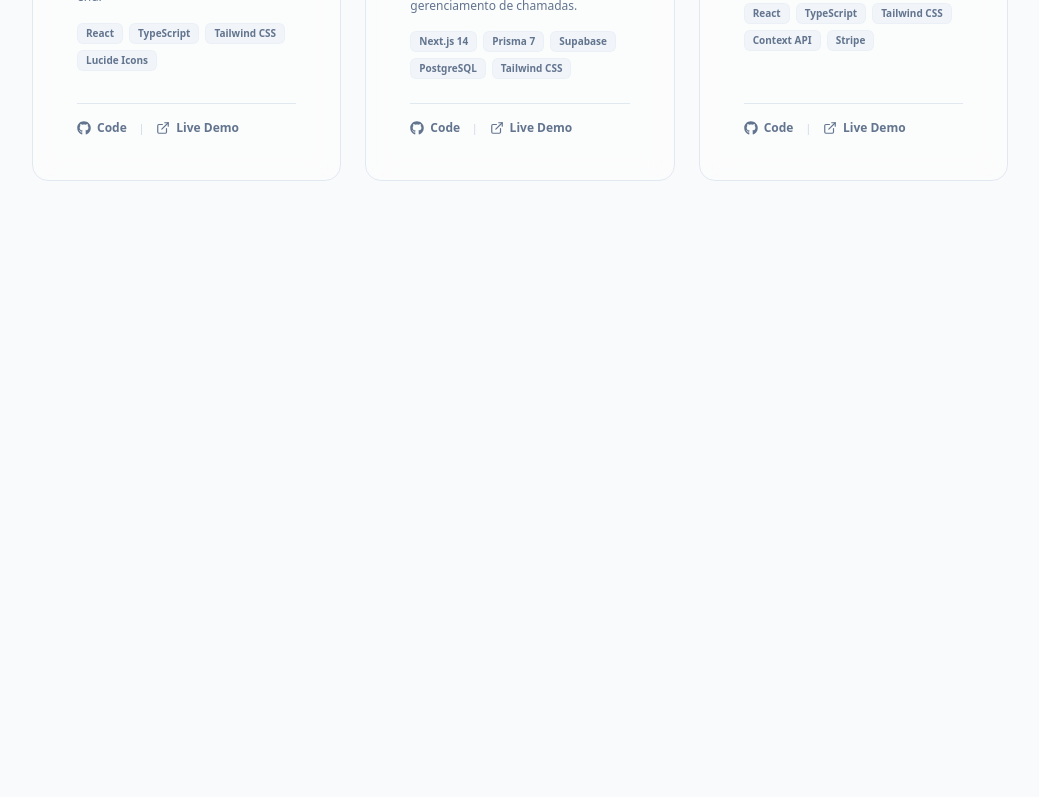
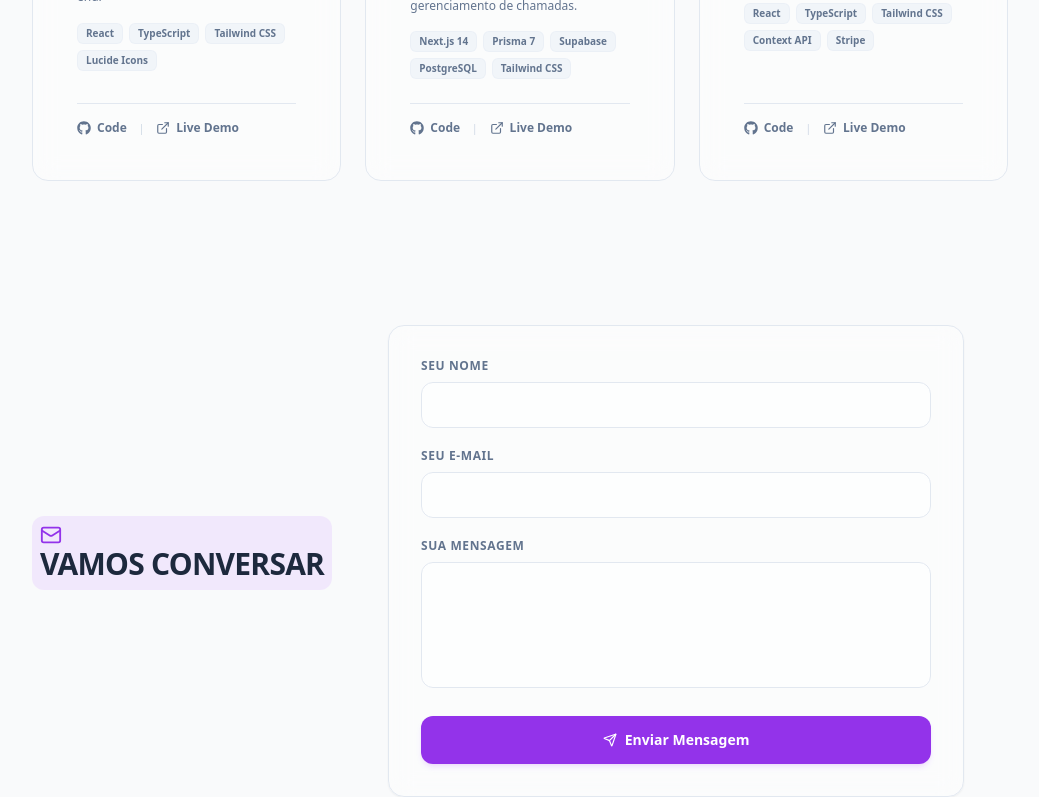
Before and after one commit to franferrazdev/franferrazdev-portfolio, a React (Vite) app: page / in a window 1280 px wide. Shown: the part 2000-2797 px from the top of the page, without its empty margins (120-1159 px from the left). Before the commit the page ends 2325 px from the top, so only its background shows below. Built offline with nearby package versions, Linux system fonts and the light colour scheme.

Commit message:
feat(ui): implement interactive ContactForm with input focus layers and async submission alerts closes #12

```diff
--- a/src/App.tsx
+++ b/src/App.tsx
@@ -4,6 +4,7 @@ import { HeroSection } from "./sections/HeroSection";
 import { AboutMe } from "./sections/AboutMe";
 import { SkillsSection } from "./sections/SkillsSection";
 import { ProjectsSection } from "./sections/ProjectsSection";
+import { ContactForm } from "./sections/ContactForm";
 
 export default function App() {
   return (
@@ -20,6 +21,8 @@ export default function App() {
         <AboutMe />
         <SkillsSection />
         <ProjectsSection />
+
+        <ContactForm />
       </main>
     </div>
   );
--- a/src/index.css
+++ b/src/index.css
@@ -34,6 +34,15 @@
       border-color: var(--color-brand-purple);
     }
   }
+
+  @keyframes fadeIn {
+    0% {
+      opacity: 0;
+    }
+    100% {
+      opacity: 1;
+    }
+  }
 }
 
 /* Configurações Globais de Renderização */
--- /dev/null
+++ b/src/sections/ContactForm.tsx
@@ -0,0 +1,128 @@
+import React, { useState } from "react";
+import { Mail, Send, CheckCircle2, Loader2 } from "lucide-react";
+import { useLanguage } from "@/context/LanguageContext";
+
+export function ContactForm() {
+  const { t } = useLanguage();
+
+  // Estados para gerenciar os campos de formulário e feedback de envio
+  const [name, setName] = useState("");
+  const [email, setEmail] = useState("");
+  const [message, setMessage] = useState("");
+  const [isSubmitting, setIsSubmitting] = useState(false);
+  const [isSuccess, setIsSuccess] = useState(false);
+
+  // Manipulação de envio do formulário simulando comportamento assíncrono
+  const handleSubmit = (e: React.SyntheticEvent) => {
+    e.preventDefault();
+    if (!name || !email || !message) return;
+
+    setIsSubmitting(true);
+
+    // Simula uma chamada de API / Serviço de e-mail
+    setTimeout(() => {
+      setIsSubmitting(false);
+      setIsSuccess(true);
+
+      // Limpa os campos após o envio com sucesso
+      setName("");
+      setEmail("");
+      setMessage("");
+
+      // Some com o alerta de sucesso após 5s
+      setTimeout(() => setIsSuccess(false), 5000);
+    }, 1500);
+  };
+
+  return (
+    <section
+      id="contact"
+      className="w-full max-w-5xl mx-auto px-6 py-16 flex flex-col gap-8 transition-colors duration-200"
+    >
+      {/* Cabeçalho da Seção */}
+      <div className="flex items-center gap-3 border-b border-slate-200/60 dark:border-slate-800/60 pb-4 w-full">
+        <div className="p-2 rounded-xl bg-purple-500/10 text-brand-purple dark:text-brand-neon shrink-0">
+          <Mail size={22} />
+          <h2 className="text-2xl sm:text-3xl font-black tracking-tight text-slate-800 dark:text-white uppercase">
+            {t.contact.title}
+          </h2>
+        </div>
+
+        {/* Container Centralizado do Formulário */}
+        <div className="w-full max-w-xl mx-auto mt-4">
+          <form
+            onSubmit={handleSubmit}
+            className="flex flex-col gap-5 p-6 sm:p-8 rounded-2xl border border-slate-200 dark:border-slate-800 bg-white/40 dark:bg-slate-900/40 backdrop-blur-md shadow-xs relative overflow-hidden"
+          >
+            {/* Campo: Nome */}
+            <div className="flex flex-col gap-2">
+              <label className="text-xs font-bold text-slate-500 dark:text-slate-400 uppercase tracking-wider">
+                {t.contact.name}
+              </label>
+              <input
+                type="text"
+                required
+                value={name}
+                onChange={(e) => setName(e.target.value)}
+                disabled={isSubmitting}
+                className="w-full px-4 py-3 rounded-xl border border-slate-200 dark:border-slate-800 bg-white/50 dark:bg-slate-900/50 text-sm text-slate-800 dark:text-white placeholder-slate-400 focus:outline-none focus:border-brand-purple dark:focus:border-brand-neon focus:ring-2 focus:ring-purple-500/10 dark:focus:ring-brand-neon/10 transition-all duration-200 disabled:opacity-50"
+              />
+            </div>
+
+            {/* Campo: E-mail */}
+            <div className="flex flex-col gap-2">
+              <label className="text-xs font-bold text-slate-500 dark:text-slate-400 uppercase tracking-wider">
+                {t.contact.email}
+              </label>
+              <input
+                type="email"
+                required
+                value={email}
+                onChange={(e) => setEmail(e.target.value)}
+                disabled={isSubmitting}
+                className="w-full px-4 py-3 rounded-xl border border-slate-200 dark:border-slate-800 bg-white/50 dark:bg-slate-900/50 text-sm text-slate-800 dark:text-white placeholder-slate-400 focus:outline-none focus:border-brand-purple dark:focus:border-brand-neon focus:ring-2 focus:ring-purple-500/10 dark:focus:ring-brand-neon/10 transition-all duration-200 disabled:opacity-50"
+              />
+            </div>
+
+            {/* Campo: Mensagem */}
+            <div className="flex flex-col gap-2">
+              <label className="text-xs font-bold text-slate-500 dark:text-slate-400 uppercase tracking-wider">
+                {t.contact.message}
+              </label>
+              <textarea
+                required
+                rows={5}
+                value={message}
+                onChange={(e) => setMessage(e.target.value)}
+                disabled={isSubmitting}
+                className="w-full px-4 py-3 rounded-xl border border-slate-200 dark:border-slate-800 bg-white/50 dark:bg-slate-900/50 text-sm text-slate-800 dark:text-white placeholder-slate-400 focus:outline-none focus:border-brand-purple dark:focus:border-brand-neon focus:ring-2 focus:ring-purple-500/10 dark:focus:ring-brand-neon/10 transition-all duration-200 resize-none disabled:opacity-50"
+              />
+            </div>
+
+            {/* Alerta Dinâmico de Sucesso Bilíngue */}
+            {isSuccess && (
+              <div className="flex items-center gap-2.5 p-3.5 rounded-xl border border-e-mist-200 dark:border-emerald-900/50 bg-emerald-500/10 text-emerald-600 dark:text-emerald-400 text-xs font-bold transition-all duration-350 animate-fade-in animate-pulse">
+                <CheckCircle2 size={16} className="shrink-0" />
+                {t.contact.success}
+              </div>
+            )}
+
+            {/* Botão de Envio */}
+            <button className="mt-2 flex items-center justify-center gap-2 px-6 py-3.5 rounded-xl font-bold text-sm bg-brand-purple text-white dark:bg-brand-neon dark:text-slate-950 hover:scale-[1.02] active:scale-[0.98] shadow-md shadow-purple-600/10 dark:shadow-none transition-all duration-200 cursor-pointer disabled:opacity-50 disabled:cursor-not-allowed w-full">
+              {isSubmitting ? (
+                <>
+                  <Loader2 size={16} className="animate-spin" />
+                </>
+              ) : (
+                <>
+                  <Send size={14} />
+                  {t.contact.send}
+                </>
+              )}
+            </button>
+          </form>
+        </div>
+      </div>
+    </section>
+  );
+}
```
